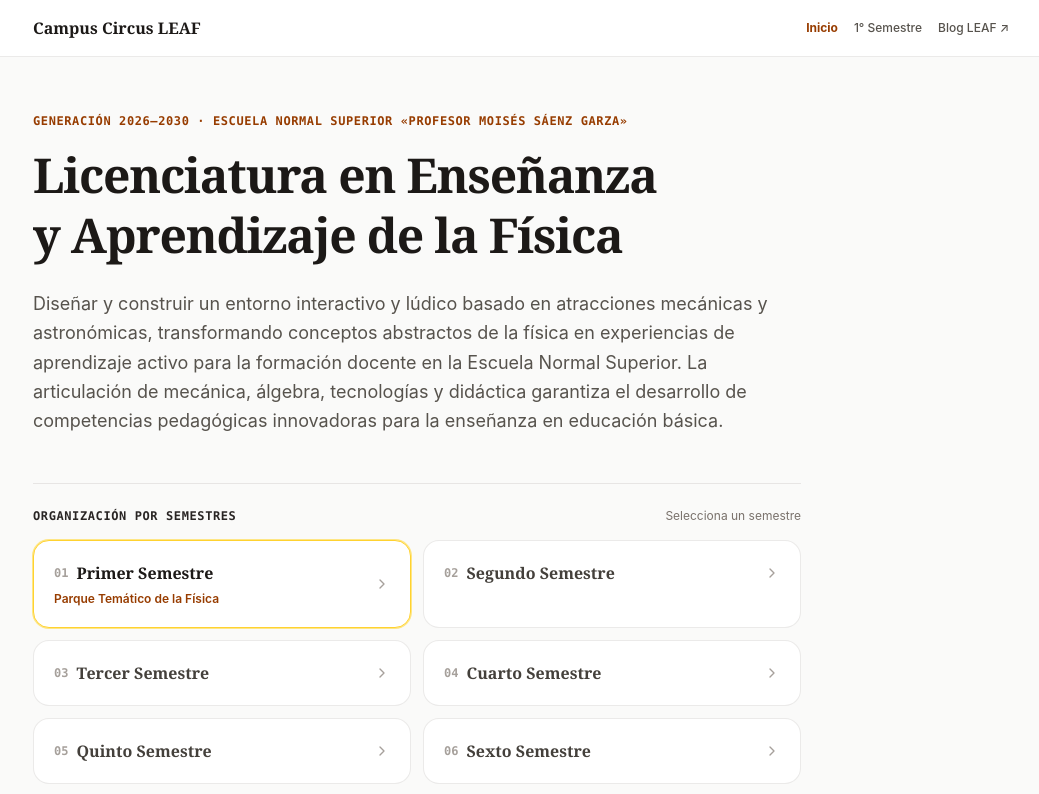
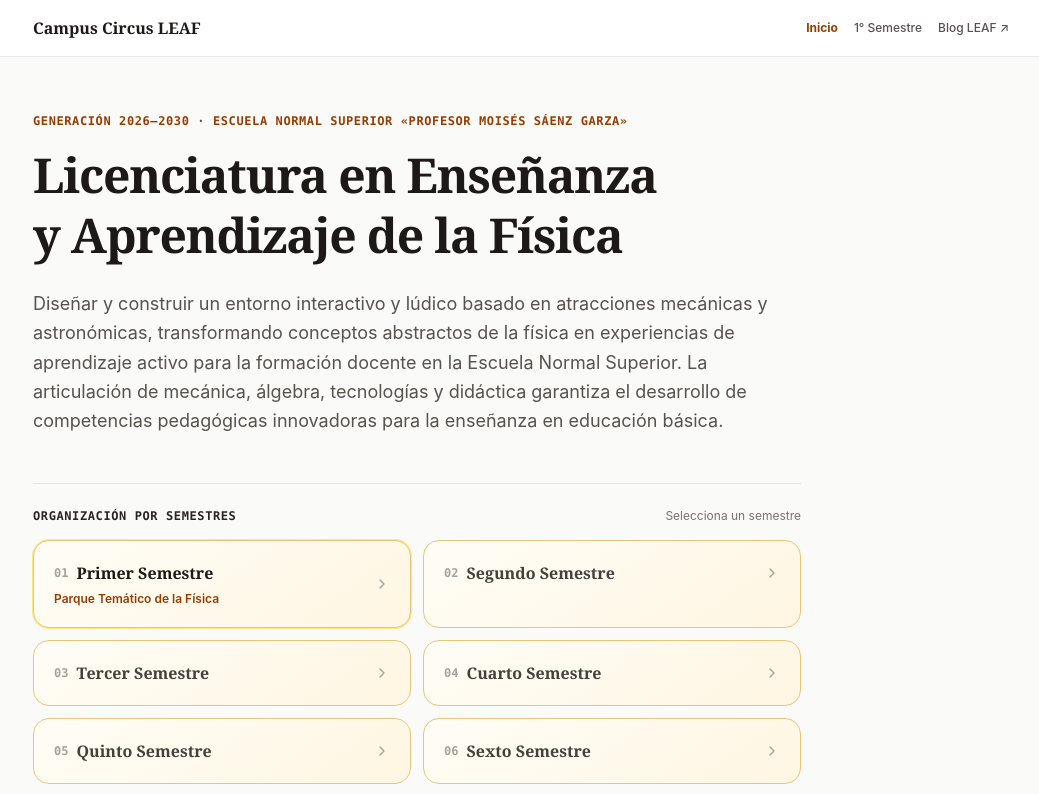
Before and after one commit to normalmsgestala/pagina-, a React (Vite) app: page / in a window 1280 px wide. Shown: the top 794 px of the page, without its empty margins (119-1158 px from the left). Built offline with nearby package versions, Linux system fonts and the light colour scheme.

Commit message:
Update homepage title and semester cards to Campus Circus theme

```diff
--- a/src/App.tsx
+++ b/src/App.tsx
@@ -205,7 +205,7 @@ export default function App() {
                     <div
                       key={sem.number}
                       onClick={() => goToSemester(sem.number)}
-                      className={`group p-4 sm:p-5 rounded-2xl border transition-all cursor-pointer bg-white ${
+                      className={`group circus-project-card p-4 sm:p-5 rounded-2xl border transition-all cursor-pointer bg-white ${
                         isFirst
                           ? 'border-amber-300 ring-1 ring-amber-200 hover:border-amber-500 hover:shadow-xs'
                           : 'border-stone-200/80 hover:border-stone-400/80 hover:bg-stone-50/50'
```
